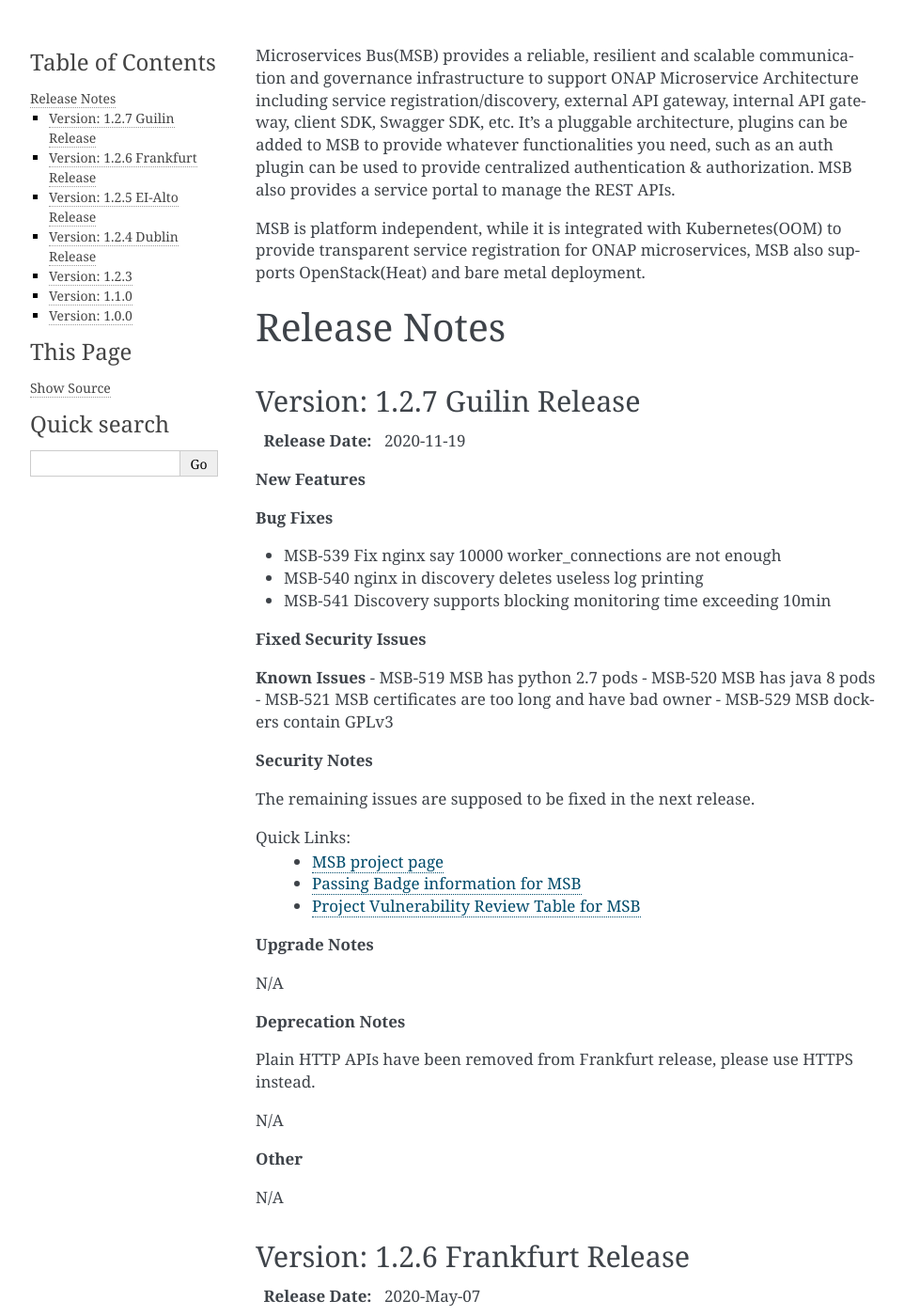
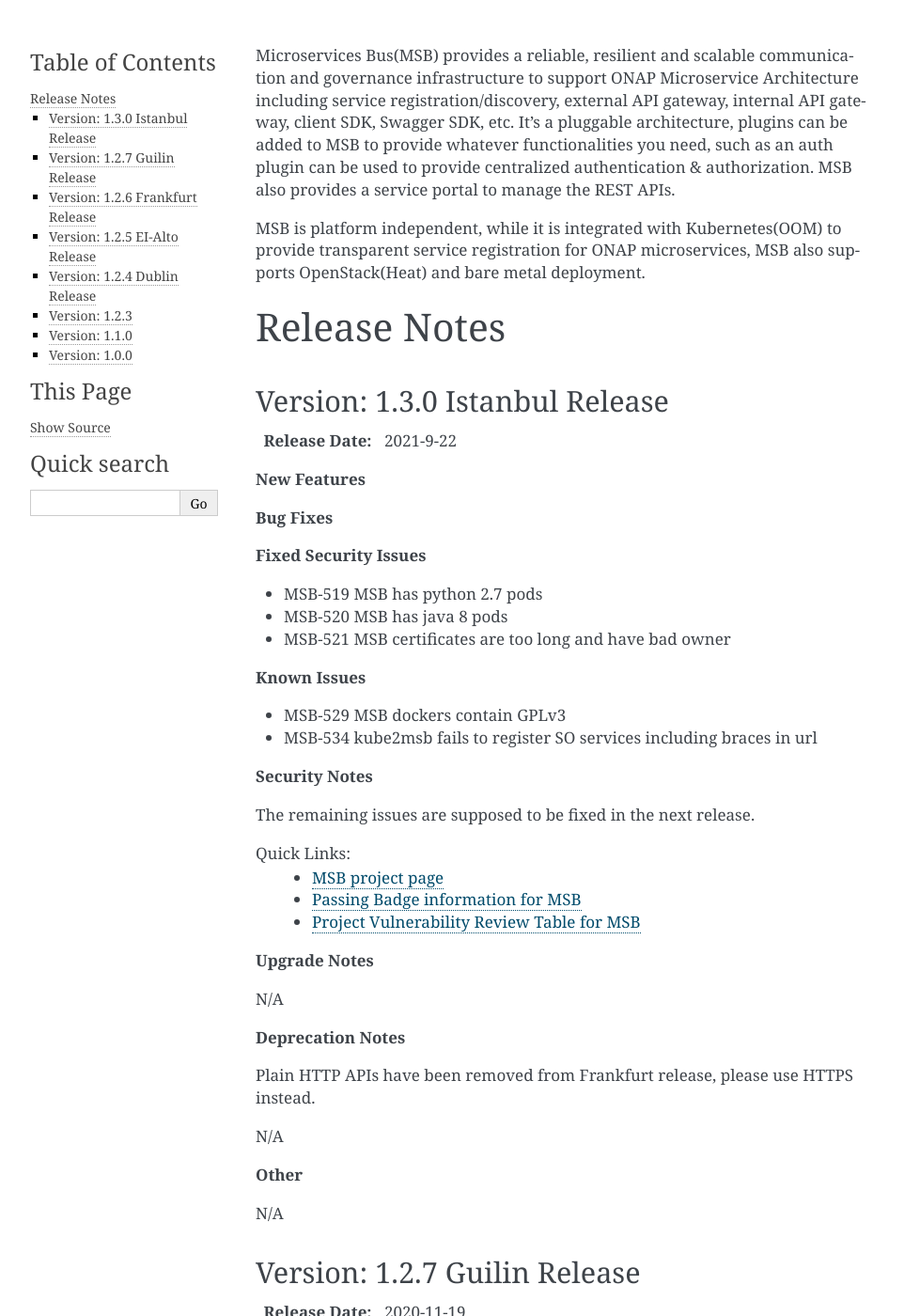
Before and after one commit to onap/archived-msb-apigateway, a Sphinx documentation site: the page built from docs/release-notes.rst, in a window 1280 px wide and 1400 px high. Shown: the whole window at 94% size, without its empty margins (148-1110 px from the left). Built offline with Sphinx 7.4.7, drawn with Linux system fonts in a browser that asks for light colours.

Commit message:
release 1.3.0
release apigateway 1.3.0

Issue-ID: MSB-610
Signed-off-by: jinquanni <ni.jinquan@zte.com.cn>
Change-Id: Ib89e02ad6a754ea5b66b83e926f20a0c2fa431d7

```diff
--- a/docs/release-notes.rst
+++ b/docs/release-notes.rst
@@ -9,6 +9,52 @@ MSB is platform independent, while it is integrated with Kubernetes(OOM) to prov
 
 Release Notes
 =============
+
+Version: 1.3.0 Istanbul Release
+------------------------------
+
+:Release Date: 2021-9-22
+
+**New Features**
+
+**Bug Fixes**
+
+
+**Fixed Security Issues**
+
+- MSB-519 MSB has python 2.7 pods
+- MSB-520 MSB has java 8 pods
+- MSB-521 MSB certificates are too long and have bad owner
+
+**Known Issues**
+
+- MSB-529 MSB dockers contain GPLv3
+- MSB-534 kube2msb fails to register SO services including braces in url
+
+**Security Notes**
+
+The remaining issues are supposed to be fixed in the next release.
+
+Quick Links:
+        - `MSB project page <https://wiki.onap.org/display/DW/Microservices+Bus+Project>`_
+
+        - `Passing Badge information for MSB <https://bestpractices.coreinfrastructure.org/en/projects/1601>`_
+
+        - `Project Vulnerability Review Table for MSB <https://wiki.onap.org/pages/viewpage.action?pageId=68541445>`_
+
+**Upgrade Notes**
+
+N/A
+
+**Deprecation Notes**
+
+Plain HTTP APIs have been removed from Frankfurt release, please use HTTPS instead.
+
+N/A
+
+**Other**
+
+N/A
 
 Version: 1.2.7 Guilin Release
 ------------------------------
```
Also changed, not shown: 1 other file.
